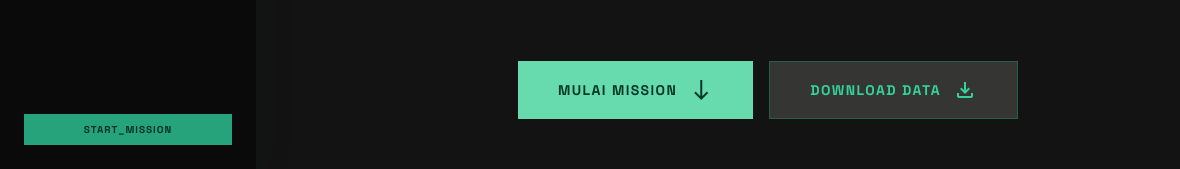
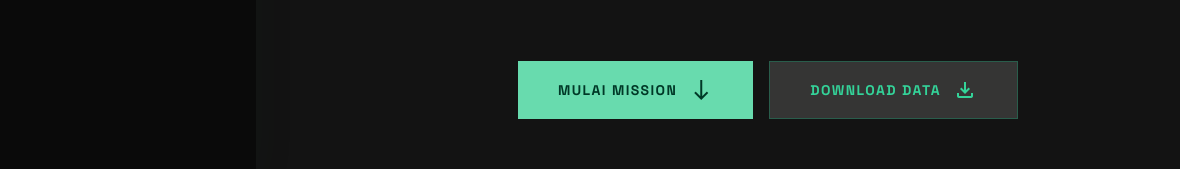
Before and after one commit to herfiadi447/kelasbasisdata, a website: page index.html in a window 1280 px wide. Shown: the part 631-800 px from the top of the page, 0-1180 px from the left. Drawn offline with nearby package versions, Linux system fonts and the light colour scheme.

Commit message:
Remove redundant START_MISSION button from sidebar

```diff
--- a/index.html
+++ b/index.html
@@ -153,9 +153,6 @@
 <span class="material-symbols-outlined text-base">terminal</span> Tugas P3
             </a>
 </nav>
-<div class="p-6">
-<button class="w-full py-2 bg-primary-container text-on-primary-container font-bold tracking-widest text-[10px] hover:glow-emerald transition-all">START_MISSION</button>
-</div>
 </aside>
 <main class="lg:ml-64 pt-16">
 <!-- Hero Section -->
```
